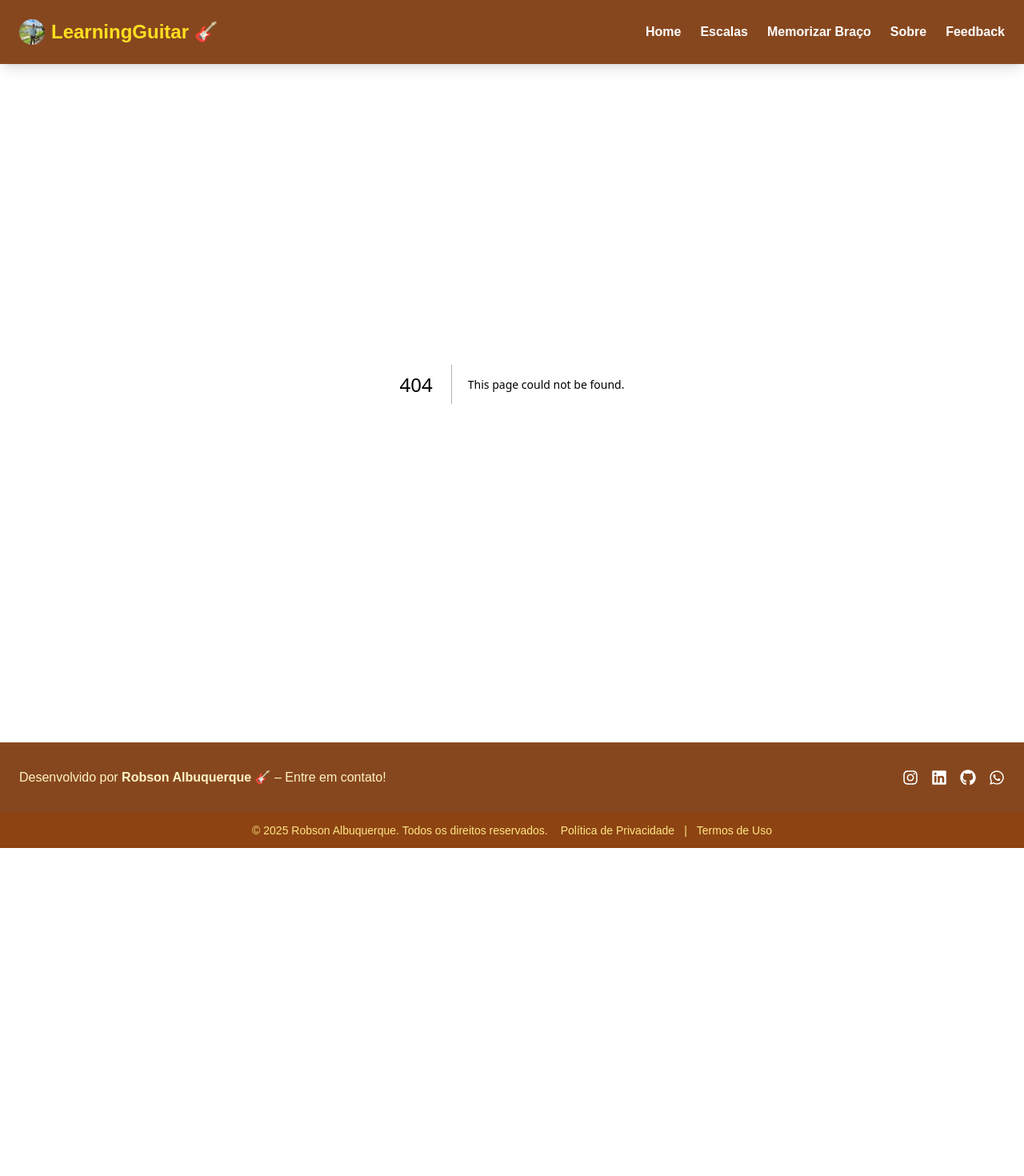
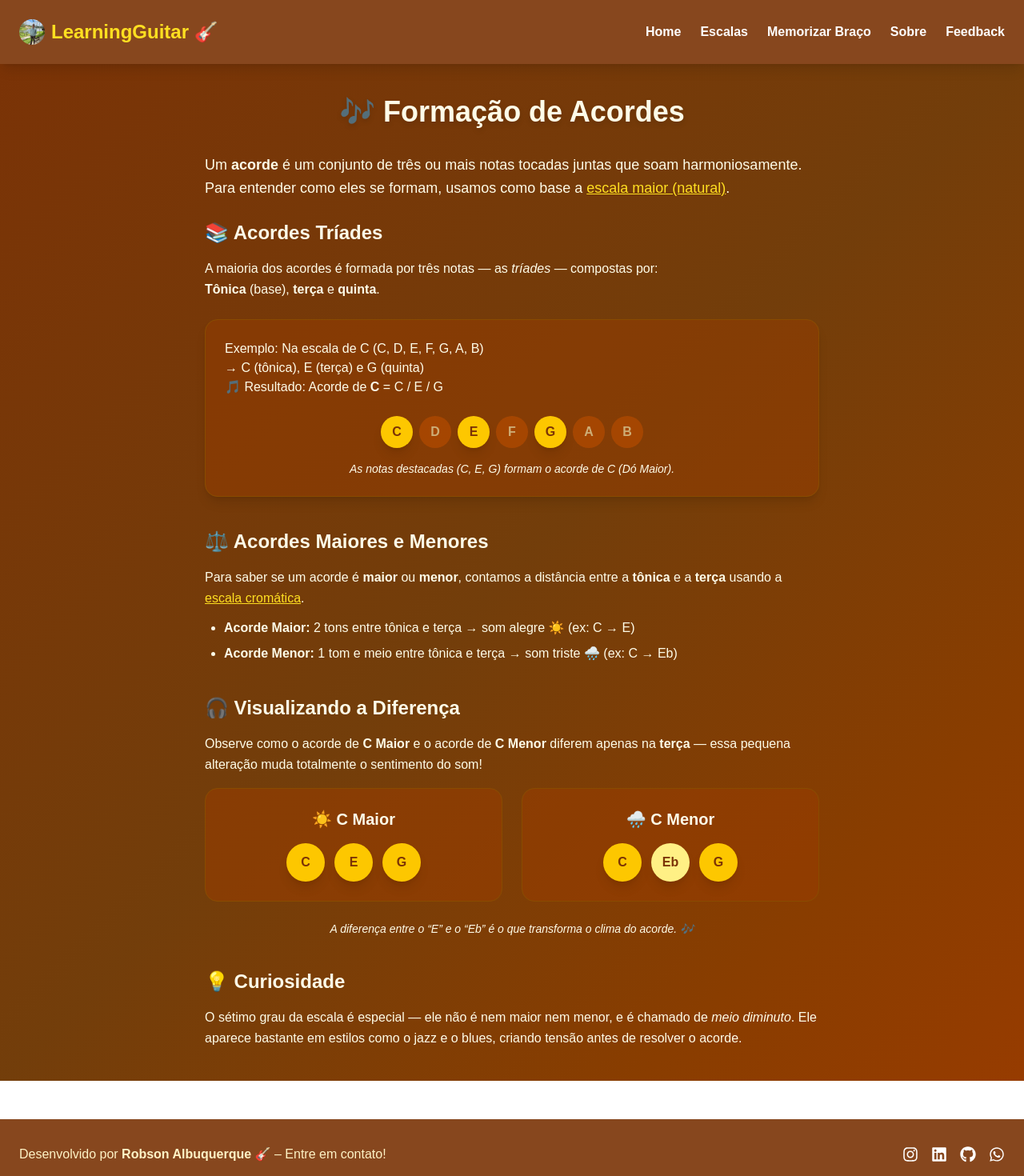
Before and after one commit to robsonalbuquerquedev/learningguitar, a Next.js app: page /formacao-de-acordes in a window 1280 px wide. Before the commit this address had no page. Shown: the top 1470 px of the page at 80% size. Before the commit the page ends 1060 px from the top, so only its background shows below. Built offline with nearby package versions, Linux system fonts and the light colour scheme.

Commit message:
feat: adicionar rota formacao-de-acordes

```diff
--- /dev/null
+++ b/src/app/formacao-de-acordes/page.tsx
@@ -0,0 +1,175 @@
+"use client";
+
+import { motion } from "framer-motion";
+import Link from "next/link";
+
+export default function FormacaoDeAcordes() {
+    const notas = ["C", "D", "E", "F", "G", "A", "B"];
+    const acordeCMaior = ["C", "E", "G"];
+    const acordeCMenor = ["C", "Eb", "G"];
+
+    return (
+        <main className="min-h-screen bg-gradient-to-br from-amber-900 via-yellow-900 to-amber-800 text-yellow-50 py-10 px-4">
+            <div className="max-w-3xl mx-auto">
+                {/* Título principal */}
+                <motion.h1
+                    className="text-4xl font-bold mb-8 text-center drop-shadow-md"
+                    initial={{ opacity: 0, y: -30 }}
+                    animate={{ opacity: 1, y: 0 }}
+                >
+                    🎶 Formação de Acordes
+                </motion.h1>
+
+                {/* Introdução */}
+                <p className="mb-6 leading-relaxed text-lg">
+                    Um <strong>acorde</strong> é um conjunto de três ou mais notas tocadas juntas que soam
+                    harmoniosamente. Para entender como eles se formam, usamos como base a{" "}
+                    <Link
+                        href="/escalas"
+                        target="_blank"
+                        rel="noopener noreferrer"
+                        className="text-yellow-300 underline hover:text-yellow-200"
+                    >
+                        escala maior (natural)
+                    </Link>
+                    .
+                </p>
+
+                {/* Seção: Acordes tríades */}
+                <section className="mb-10">
+                    <h2 className="text-2xl font-semibold mb-4">📚 Acordes Tríades</h2>
+                    <p className="leading-relaxed">
+                        A maioria dos acordes é formada por três notas — as <em>tríades</em> — compostas por:
+                        <br />
+                        <strong>Tônica</strong> (base), <strong>terça</strong> e <strong>quinta</strong>.
+                    </p>
+
+                    <div className="bg-amber-800/50 rounded-2xl shadow-lg p-6 mt-6 border border-yellow-800">
+                        <p className="mb-3">
+                            Exemplo: Na escala de C (C, D, E, F, G, A, B)
+                            <br />
+                            → C (tônica), E (terça) e G (quinta)
+                            <br />
+                            🎵 Resultado: Acorde de <strong>C</strong> = C / E / G
+                        </p>
+
+                        {/* Visualização interativa */}
+                        <div className="mt-6 flex justify-center gap-2">
+                            {notas.map((nota, index) => (
+                                <motion.div
+                                    key={nota}
+                                    className={`w-10 h-10 flex items-center justify-center rounded-full font-bold ${acordeCMaior.includes(nota)
+                                            ? "bg-yellow-400 text-amber-900 shadow-lg"
+                                            : "bg-amber-700 text-yellow-100 opacity-60"
+                                        }`}
+                                    initial={{ scale: 0 }}
+                                    animate={{ scale: 1 }}
+                                    transition={{ delay: index * 0.1 }}
+                                >
+                                    {nota}
+                                </motion.div>
+                            ))}
+                        </div>
+
+                        <p className="text-center mt-4 text-sm italic">
+                            As notas destacadas (C, E, G) formam o acorde de C (Dó Maior).
+                        </p>
+                    </div>
+                </section>
+
+                {/* Seção: Acordes maiores e menores */}
+                <section className="mb-10">
+                    <h2 className="text-2xl font-semibold mb-4">⚖️ Acordes Maiores e Menores</h2>
+                    <p className="leading-relaxed">
+                        Para saber se um acorde é <strong>maior</strong> ou <strong>menor</strong>, contamos a
+                        distância entre a <strong>tônica</strong> e a <strong>terça</strong> usando a{" "}
+                        <Link
+                            href="/escalas"
+                            target="_blank"
+                            rel="noopener noreferrer"
+                            className="text-yellow-300 underline hover:text-yellow-200"
+                        >
+                            escala cromática
+                        </Link>
+                        .
+                    </p>
+
+                    <ul className="list-disc ml-6 mt-3 space-y-2">
+                        <li>
+                            <strong>Acorde Maior:</strong> 2 tons entre tônica e terça → som alegre ☀️ (ex: C → E)
+                        </li>
+                        <li>
+                            <strong>Acorde Menor:</strong> 1 tom e meio entre tônica e terça → som triste 🌧️ (ex:
+                            C → Eb)
+                        </li>
+                    </ul>
+                </section>
+
+                {/* Visualização comparativa */}
+                <section>
+                    <h2 className="text-2xl font-semibold mb-4">🎧 Visualizando a Diferença</h2>
+                    <p className="leading-relaxed mb-4">
+                        Observe como o acorde de <strong>C Maior</strong> e o acorde de <strong>C Menor</strong>{" "}
+                        diferem apenas na <strong>terça</strong> — essa pequena alteração muda totalmente o
+                        sentimento do som!
+                    </p>
+
+                    <div className="flex flex-col sm:flex-row gap-6 justify-center">
+                        {/* Acorde Maior */}
+                        <div className="flex-1 bg-amber-800/60 rounded-2xl p-6 border border-yellow-800">
+                            <h3 className="text-xl font-semibold text-center mb-4">☀️ C Maior</h3>
+                            <div className="flex justify-center gap-3">
+                                {acordeCMaior.map((nota, index) => (
+                                    <motion.div
+                                        key={nota}
+                                        className="w-12 h-12 flex items-center justify-center rounded-full bg-yellow-400 text-amber-900 font-bold shadow-lg"
+                                        initial={{ scale: 0 }}
+                                        animate={{ scale: 1 }}
+                                        transition={{ delay: index * 0.2 }}
+                                    >
+                                        {nota}
+                                    </motion.div>
+                                ))}
+                            </div>
+                        </div>
+
+                        {/* Acorde Menor */}
+                        <div className="flex-1 bg-amber-800/60 rounded-2xl p-6 border border-yellow-800">
+                            <h3 className="text-xl font-semibold text-center mb-4">🌧️ C Menor</h3>
+                            <div className="flex justify-center gap-3">
+                                {acordeCMenor.map((nota, index) => (
+                                    <motion.div
+                                        key={nota}
+                                        className={`w-12 h-12 flex items-center justify-center rounded-full font-bold shadow-lg ${nota === "Eb"
+                                                ? "bg-yellow-200 text-amber-900"
+                                                : "bg-yellow-400 text-amber-900"
+                                            }`}
+                                        initial={{ scale: 0 }}
+                                        animate={{ scale: 1 }}
+                                        transition={{ delay: index * 0.2 }}
+                                    >
+                                        {nota}
+                                    </motion.div>
+                                ))}
+                            </div>
+                        </div>
+                    </div>
+
+                    <p className="text-center mt-6 text-sm italic">
+                        A diferença entre o “E” e o “Eb” é o que transforma o clima do acorde. 🎶
+                    </p>
+                </section>
+
+                {/* Curiosidade final */}
+                <section className="mt-10">
+                    <h2 className="text-2xl font-semibold mb-4">💡 Curiosidade</h2>
+                    <p className="leading-relaxed">
+                        O sétimo grau da escala é especial — ele não é nem maior nem menor, e é chamado de{" "}
+                        <em>meio diminuto</em>. Ele aparece bastante em estilos como o jazz e o blues, criando
+                        tensão antes de resolver o acorde.
+                    </p>
+                </section>
+            </div>
+        </main>
+    );
+}
```
